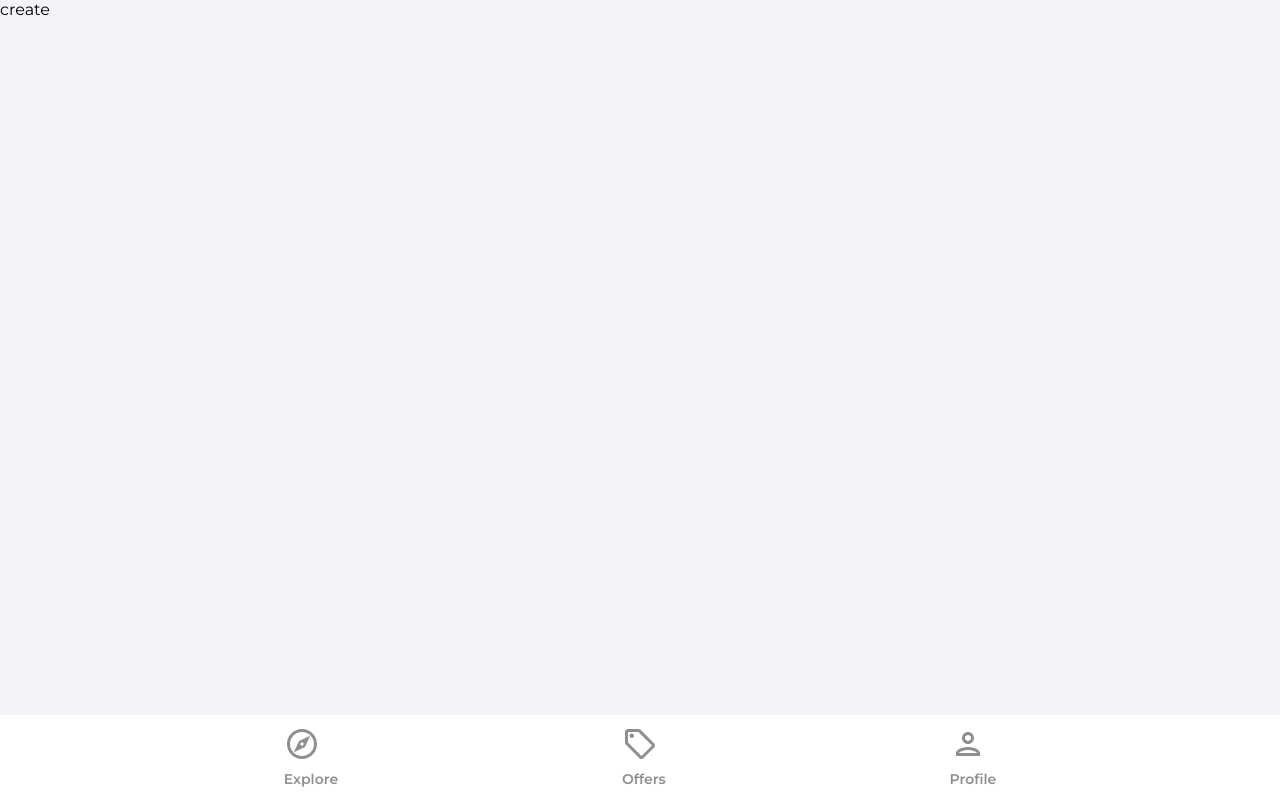
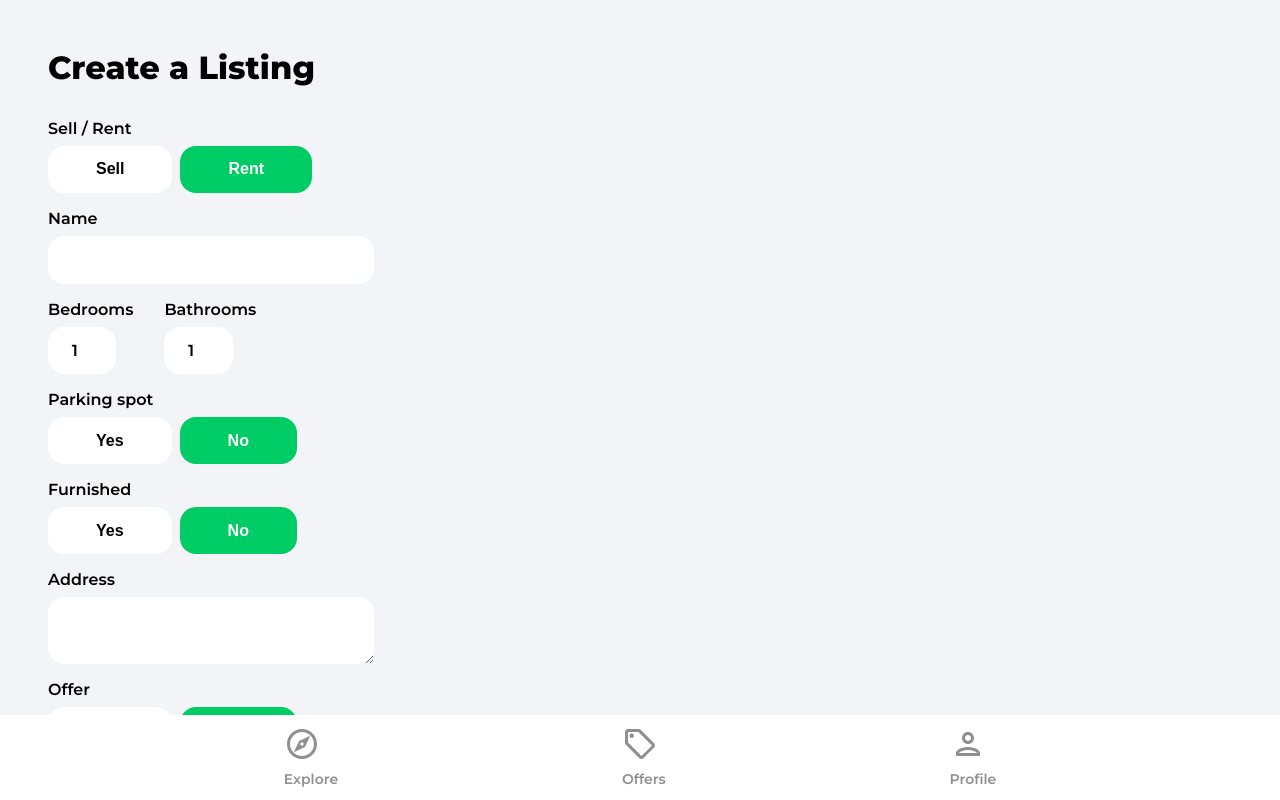
Before and after one commit to emeechan/house-marketplace, a React (Create React App) app: page /create-listing in a window 1280 px wide. Shown: the top 800 px of the page. Built offline with nearby package versions, Linux system fonts and the light colour scheme; no server answers; sample sign-in values are in the browser's storage.

Commit message:
created the listing form and got coords using the geocoding API

```diff
--- a/src/pages/CreateListing.jsx
+++ b/src/pages/CreateListing.jsx
@@ -1,7 +1,9 @@
 import { useState, useEffect, useRef } from "react"
 import { getAuth, onAuthStateChanged } from 'firebase/auth'
 import { Navigate, useNavigate } from 'react-router-dom'
+import { toast } from "react-toastify"
 import Spinner from "../components/Spinner"
+
 
 function CreateListing() {
     const [geoLocationEnabled, setGeolocationEnabled] = useState(true)
@@ -21,6 +23,8 @@
         latitude: 0,
         longitude: 0
     })
+
+    const {type,name,bedrooms,bathrooms,parking,furnished,address,offer,regularPrice,discountedPrice,images,latitude,longitude,} = formData
 
     const auth = getAuth()
     const navigate = useNavigate()
@@ -43,15 +47,317 @@
         //eslint-disable-next-line react-hooks/exhaustive-deps
     }, [isMounted])
 
+    const onSubmit = async (e) => {
+      e.preventDefault()
+
+      setLoading(true)
+
+      if(discountedPrice >= regularPrice) {
+        setLoading(false)
+        toast.error('Discounted price needs to be less than regular price')
+        return
+      }
+
+      if(images.length > 6) {
+        setLoading(false)
+        toast.error('Max 6 images')
+        return
+      }
+
+      let geoLocation = {}
+      let location
+
+      if(geoLocationEnabled) {
+        const response = await fetch(`https://maps.googleapis.com/maps/api/geocode/json?address=${address}&key=${process.env.REACT_APP_GEOCODE_API_KEY}`)
+
+        const data = await response.json()
+
+        geoLocation.lat = data.results[0]?.geometry.location.lat ?? 0
+        geoLocation.lng = data.results[0]?.geometry.location.lng ?? 0
+
+        location = data.status == 'ZERO_RESULTS' ? undefined : data.results[0]?.formatted_address
+
+        if(location === undefined || location.includes('undefined')){
+          setLoading(false)
+          toast.error('Please enter a correct address')
+          return
+        }
+      } else {
+        geoLocation.lat = latitude
+        geoLocation.lng = longitude
+        location = address
+      }
+
+      setLoading(false)
+    }
+
+    const onMutate = e => {
+      let boolean = null
+
+      if(e.target.value === 'true') {
+        boolean = true
+      }
+      if(e.target.value === 'false') {
+        boolean = false
+      }
+
+      //files
+      if(e.target.files) {
+        setFormData((prevState) => ({
+          ...prevState,
+          images: e.target.files
+      }))
+      }
+
+      //text/booleans/numbers
+      if(!e.target.files) {
+        setFormData((prevState) => ({
+          ...prevState,
+          [e.target.id]: boolean ?? e.target.value
+        }))
+      }
+    }
+
     if(loading) {
         return <Spinner />
     }
 
     return (
-        <div>
-            create
-        </div>
+      <div className='profile'>
+        <header>
+          <p className='pageHeader'>Create a Listing</p>
+        </header>
+
+        <main>
+          <form onSubmit={onSubmit}>
+            <label className='formLabel'>Sell / Rent</label>
+            <div className='formButtons'>
+              <button
+                type='button'
+                className={type === 'sale' ? 'formButtonActive' : 'formButton'}
+                id='type'
+                value='sale'
+                onClick={onMutate}
+              >
+                Sell
+              </button>
+              <button
+                type='button'
+                className={type === 'rent' ? 'formButtonActive' : 'formButton'}
+                id='type'
+                value='rent'
+                onClick={onMutate}
+              >
+                Rent
+              </button>
+            </div>
+
+            <label className='formLabel'>Name</label>
+            <input
+              className='formInputName'
+              type='text'
+              id='name'
+              value={name}
+              onChange={onMutate}
+              maxLength='32'
+              minLength='10'
+              required
+            />
+
+            <div className='formRooms flex'>
+              <div>
+                <label className='formLabel'>Bedrooms</label>
+                <input
+                  className='formInputSmall'
+                  type='number'
+                  id='bedrooms'
+                  value={bedrooms}
+                  onChange={onMutate}
+                  min='1'
+                  max='50'
+                  required
+                />
+              </div>
+              <div>
+                <label className='formLabel'>Bathrooms</label>
+                <input
+                  className='formInputSmall'
+                  type='number'
+                  id='bathrooms'
+                  value={bathrooms}
+                  onChange={onMutate}
+                  min='1'
+                  max='50'
+                  required
+                />
+              </div>
+            </div>
+
+            <label className='formLabel'>Parking spot</label>
+            <div className='formButtons'>
+              <button
+                className={parking ? 'formButtonActive' : 'formButton'}
+                type='button'
+                id='parking'
+                value={true}
+                onClick={onMutate}
+                min='1'
+                max='50'
+              >
+                Yes
+              </button>
+              <button
+                className={
+                  !parking && parking !== null ? 'formButtonActive' : 'formButton'
+                }
+                type='button'
+                id='parking'
+                value={false}
+                onClick={onMutate}
+              >
+                No
+              </button>
+            </div>
+
+            <label className='formLabel'>Furnished</label>
+            <div className='formButtons'>
+              <button
+                className={furnished ? 'formButtonActive' : 'formButton'}
+                type='button'
+                id='furnished'
+                value={true}
+                onClick={onMutate}
+              >
+                Yes
+              </button>
+              <button
+                className={
+                  !furnished && furnished !== null
+                    ? 'formButtonActive'
+                    : 'formButton'
+                }
+                type='button'
+                id='furnished'
+                value={false}
+                onClick={onMutate}
+              >
+                No
+              </button>
+            </div>
+
+            <label className='formLabel'>Address</label>
+            <textarea
+              className='formInputAddress'
+              type='text'
+              id='address'
+              value={address}
+              onChange={onMutate}
+              required
+            />
+
+            {!geoLocationEnabled && (
+              <div className='formLatLng flex'>
+                <div>
+                  <label className='formLabel'>Latitude</label>
+                  <input
+                    className='formInputSmall'
+                    type='number'
+                    id='latitude'
+                    value={latitude}
+                    onChange={onMutate}
+                    required
+                  />
+                </div>
+                <div>
+                  <label className='formLabel'>Longitude</label>
+                  <input
+                    className='formInputSmall'
+                    type='number'
+                    id='longitude'
+                    value={longitude}
+                    onChange={onMutate}
+                    required
+                  />
+                </div>
+              </div>
+            )}
+
+            <label className='formLabel'>Offer</label>
+            <div className='formButtons'>
+              <button
+                className={offer ? 'formButtonActive' : 'formButton'}
+                type='button'
+                id='offer'
+                value={true}
+                onClick={onMutate}
+              >
+                Yes
+              </button>
+              <button
+                className={
+                  !offer && offer !== null ? 'formButtonActive' : 'formButton'
+                }
+                type='button'
+                id='offer'
+                value={false}
+                onClick={onMutate}
+              >
+                No
+              </button>
+            </div>
+
+            <label className='formLabel'>Regular Price</label>
+            <div className='formPriceDiv'>
+              <input
+                className='formInputSmall'
+                type='number'
+                id='regularPrice'
+                value={regularPrice}
+                onChange={onMutate}
+                min='50'
+                max='750000000'
+                required
+              />
+              {type === 'rent' && <p className='formPriceText'>$ / Month</p>}
+            </div>
+
+            {offer && (
+              <>
+                <label className='formLabel'>Discounted Price</label>
+                <input
+                  className='formInputSmall'
+                  type='number'
+                  id='discountedPrice'
+                  value={discountedPrice}
+                  onChange={onMutate}
+                  min='50'
+                  max='750000000'
+                  required={offer}
+                />
+              </>
+            )}
+
+            <label className='formLabel'>Images</label>
+            <p className='imagesInfo'>
+              The first image will be the cover (max 6).
+            </p>
+            <input
+              className='formInputFile'
+              type='file'
+              id='images'
+              onChange={onMutate}
+              max='6'
+              accept='.jpg,.png,.jpeg'
+              multiple
+              required
+            />
+            <button type='submit' className='primaryButton createListingButton'>
+              Create Listing
+            </button>
+          </form>
+        </main>
+      </div>
     )
-}
+  }
 
-export default CreateListing
+  export default CreateListing
```
